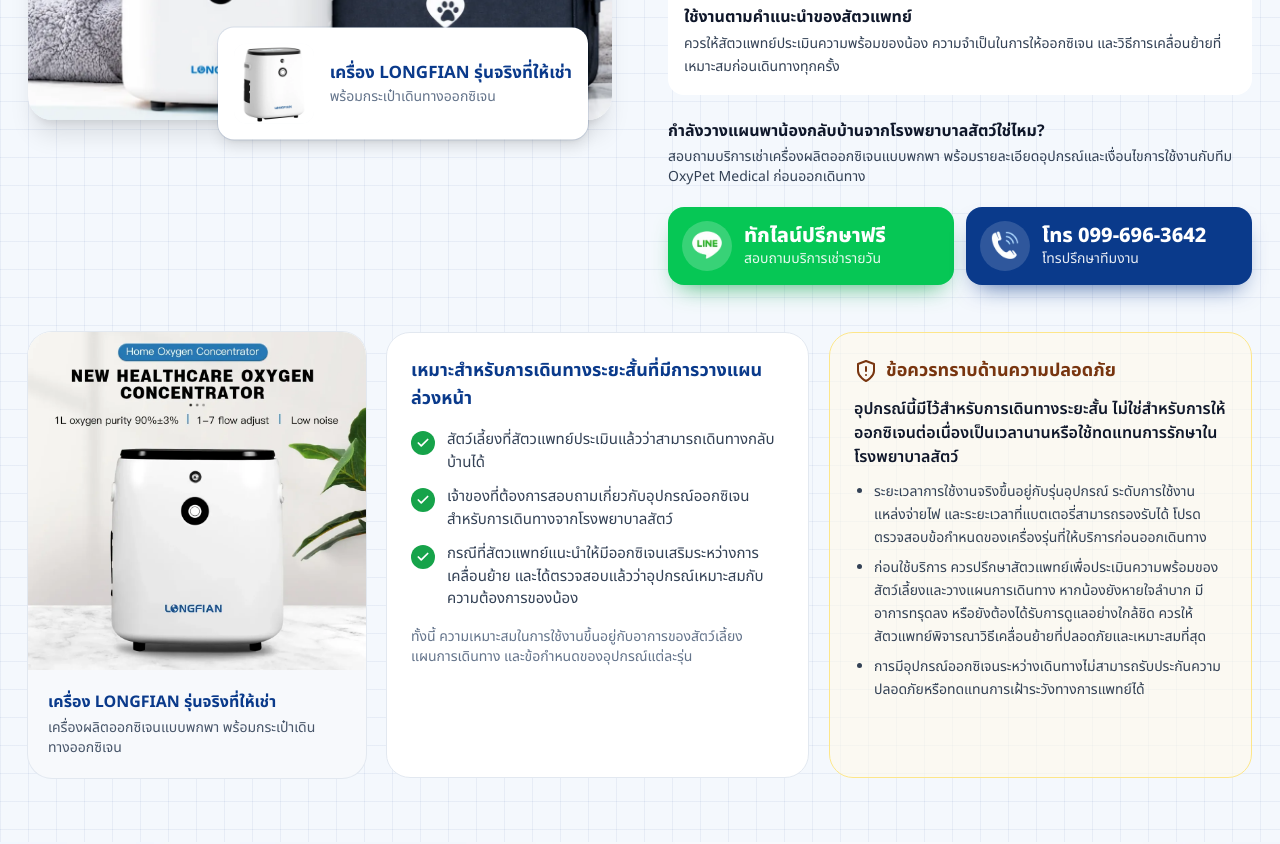
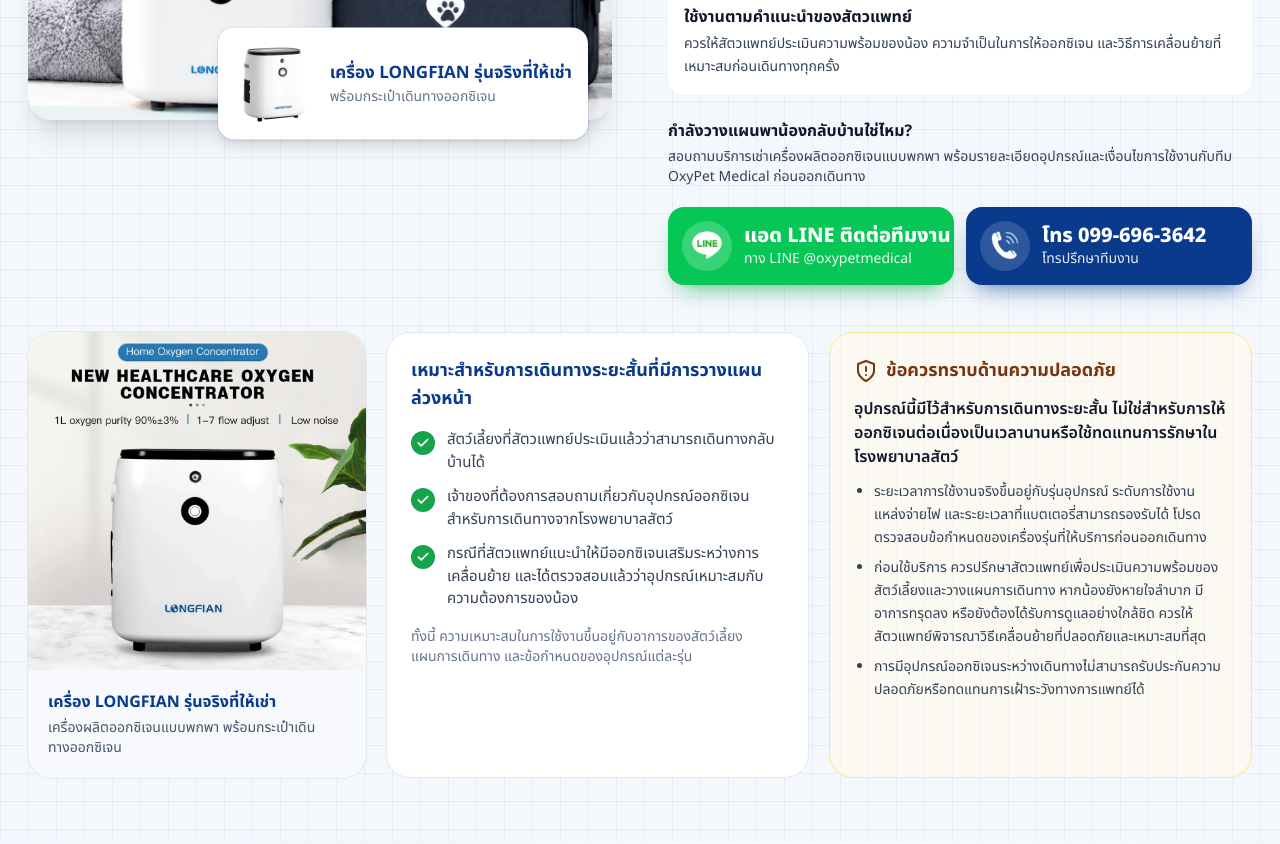
Before and after one commit to KareePe/oxypet, a website: page index.html in a window 1280 px wide. Shown: the part 3863-4707 px from the top of the page. Drawn offline with Linux system fonts and the light colour scheme; a web font is replaced by a local one.

Commit message:
change text section portable-oxygen

```diff
--- a/index.html
+++ b/index.html
@@ -2006,7 +2006,7 @@
             <!-- CTA -->
             <div class="mt-6">
               <p class="font-bold text-slate-900">
-                กำลังวางแผนพาน้องกลับบ้านจากโรงพยาบาลสัตว์ใช่ไหม?
+                กำลังวางแผนพาน้องกลับบ้านใช่ไหม?
               </p>
               <p class="mt-1 text-sm text-slate-700">
                 สอบถามบริการเช่าเครื่องผลิตออกซิเจนแบบพกพา
@@ -2036,10 +2036,10 @@
                   </span>
                   <span class="flex flex-col leading-[1.3]">
                     <span class="text-[18px] font-extrabold md:text-[20px]"
-                      >ทักไลน์ปรึกษาฟรี</span
+                      >แอด LINE ติดต่อทีมงาน</span
                     >
                     <span class="text-[13px] font-medium opacity-90 md:text-sm"
-                      >สอบถามบริการเช่ารายวัน</span
+                      >ทาง LINE @oxypetmedical</span
                     >
                   </span>
                 </a>
```
